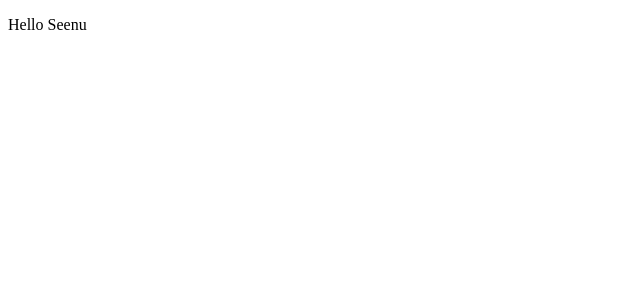
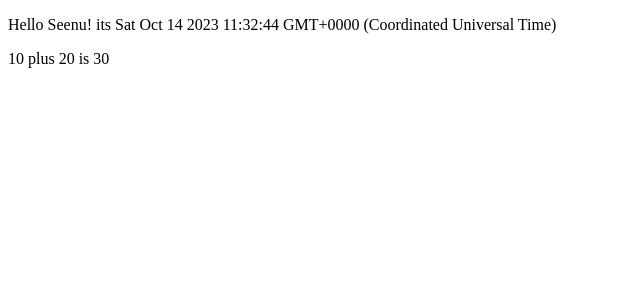
Before and after one commit to Seenu1702/myprofile, a React (Vite) app: page / in a window 1280 px wide. Shown: the top 300 px of the page, without its empty margins (0-640 px from the left). Built offline with nearby package versions, Linux system fonts and the light colour scheme.

Commit message:
dynamic content

```diff
--- a/src/App.jsx
+++ b/src/App.jsx
@@ -1,16 +1,15 @@
 const App = () =>{
-  //our first react component
-  // also javascript funtion
-  // for now it does not receive any components
-
-  // it can also contain or execute javascript code
-  console.log("Hello from Component App")
+  const now = new Date();
+  const a = 10;
+  const b = 20;
+  console.log(now, a+b);
 
   return(
-
-    // returns a html
     <div>
-      <p>Hello Seenu</p>
+      <p>Hello Seenu! its { now.toString() }</p>
+      <p>
+        { a } plus { b } is { a + b }
+      </p>
     </div>
   )
 
```
